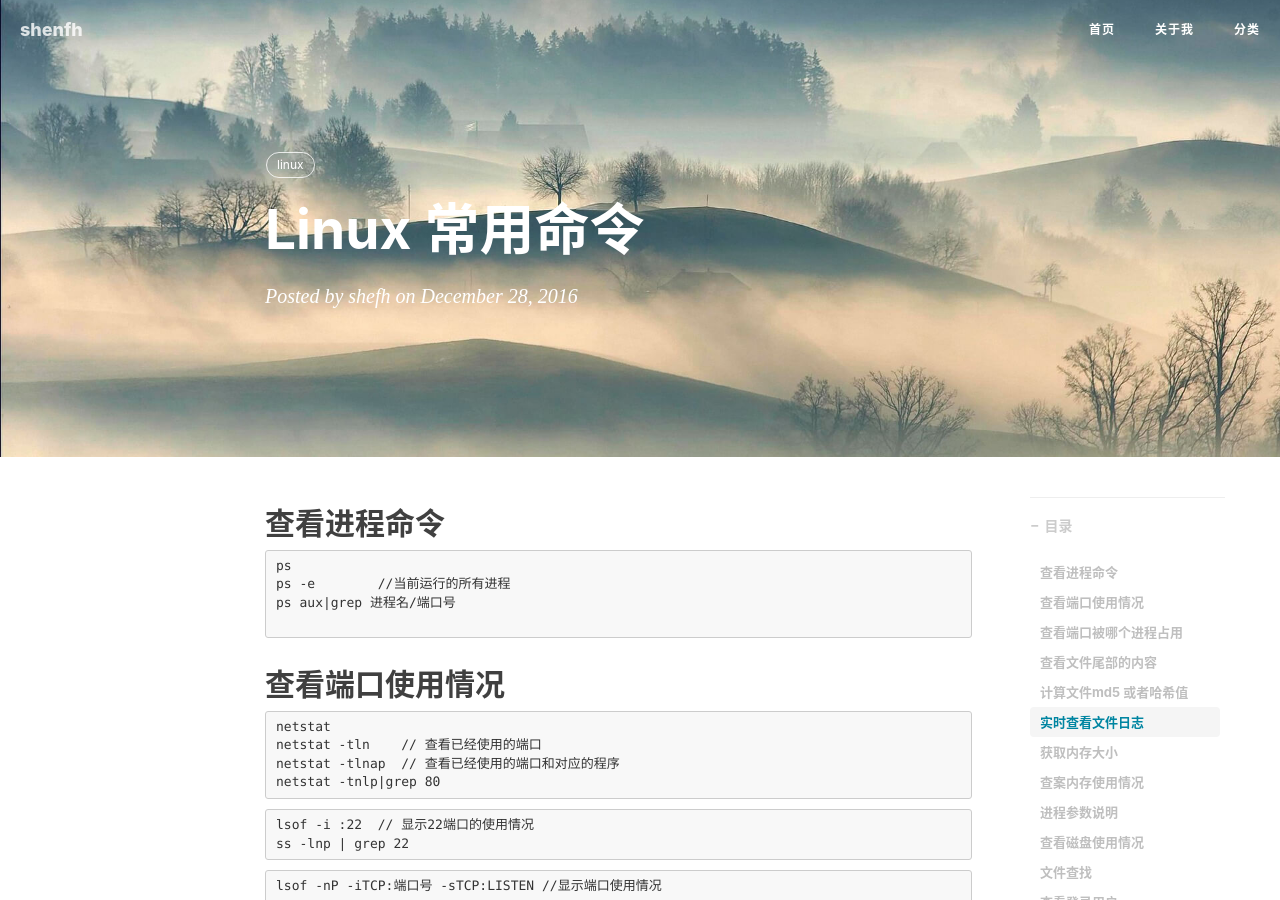
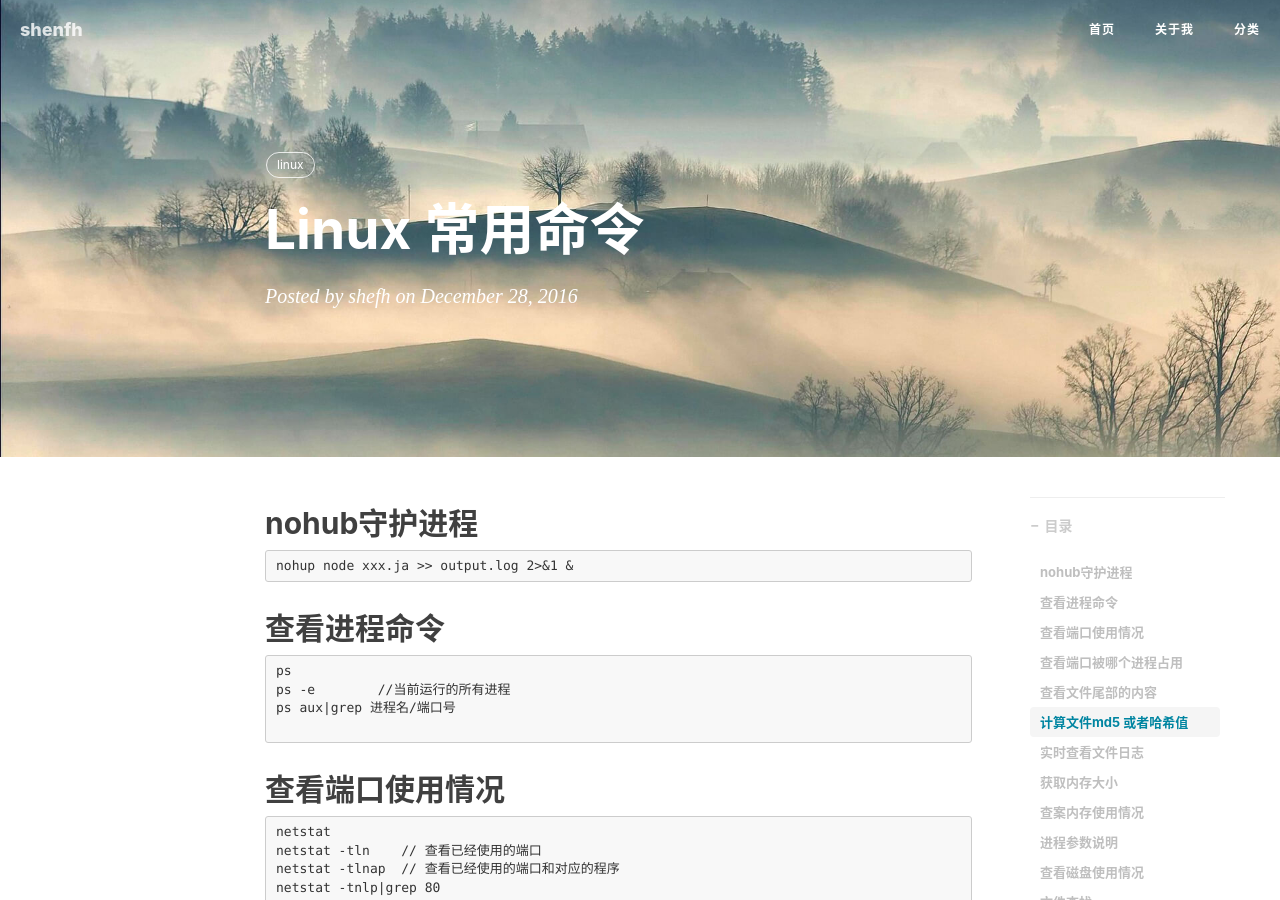
Before and after one commit to fooval-shen/shenfh.github.io, a Jekyll site: the page built from _posts/shenfh/2016-12-28-linuxCmd.md, in a window 1280 px wide and 900 px high. Built offline with Jekyll 4.4.1, drawn with Linux system fonts in a browser that asks for light colours; nearby versions of some CDN libraries; comment, search, counter and statistics services are not loaded.

Commit message:
[Update] update blog

````diff
--- a/_posts/shenfh/2016-12-28-linuxCmd.md
+++ b/_posts/shenfh/2016-12-28-linuxCmd.md
@@ -8,6 +8,11 @@ tags:
     - linux
 ---
 
+## nohub守护进程
+
+```
+nohup node xxx.ja >> output.log 2>&1 &
+```
 
 ## 查看进程命令
 
````
